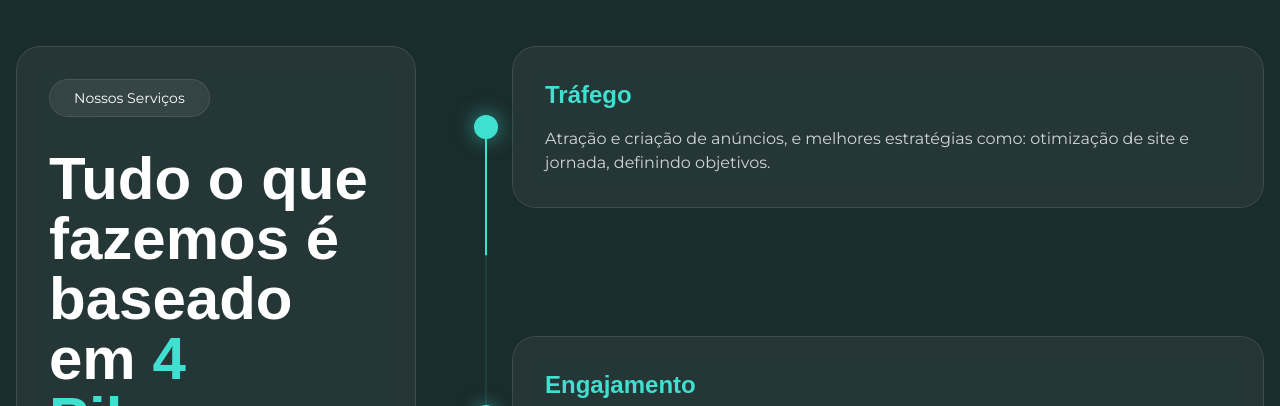
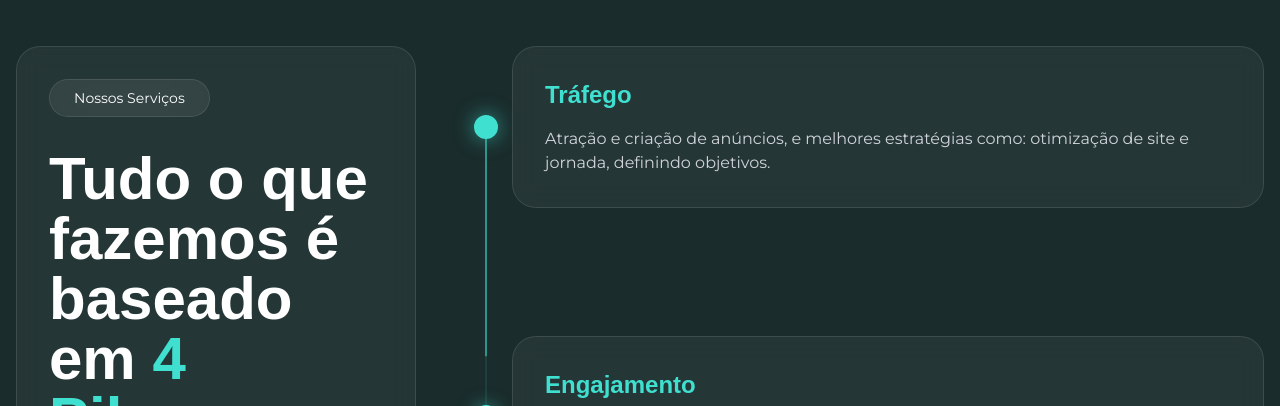
Before and after one commit to gbarbosap7/xtyl-clone, a Next.js app: page / in a window 1280 px wide. Shown: the part 5000-5406 px from the top of the page. Built offline with nearby package versions, Linux system fonts and the light colour scheme.

Commit message:
fix: ajuste na altura da linha vertical para alcançar o último card

```diff
--- a/src/components/ServiceSteps.tsx
+++ b/src/components/ServiceSteps.tsx
@@ -98,7 +98,7 @@ const ServiceSteps = () => {
                     className="absolute left-[22px] w-[2px]"
                     style={{
                       top: '50%',
-                      height: `calc(${8 * (steps.length - 1)}rem)`,
+                      height: `calc(${8 * (steps.length - 1)}rem + 4rem)`,
                       transform: 'translateX(-50%)'
                     }}
                   >
@@ -109,8 +109,17 @@ const ServiceSteps = () => {
                     <motion.div
                       className="absolute top-0 w-full bg-xtyl-primary origin-top"
                       style={{
-                        scaleY: smoothProgress,
-                        height: '100%'
+                        scaleY: useTransform(
+                          scrollYProgress,
+                          [0, 0.2, 0.8, 1],
+                          [0, 0.4, 0.9, 1]
+                        ),
+                        height: '100%',
+                        opacity: useTransform(
+                          scrollYProgress,
+                          [0, 0.5, 1],
+                          [0.4, 0.6, 0.8]
+                        )
                       }}
                       initial={{ scaleY: 0 }}
                       transition={{
```
